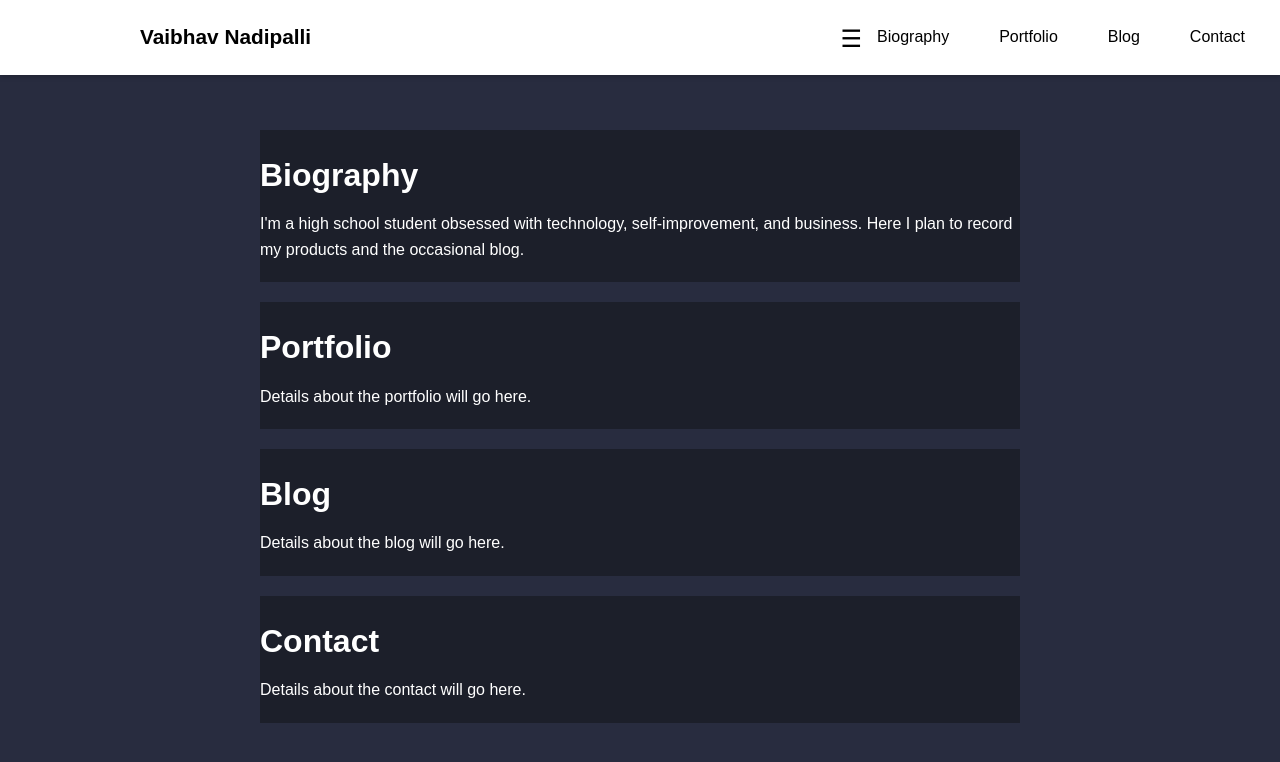
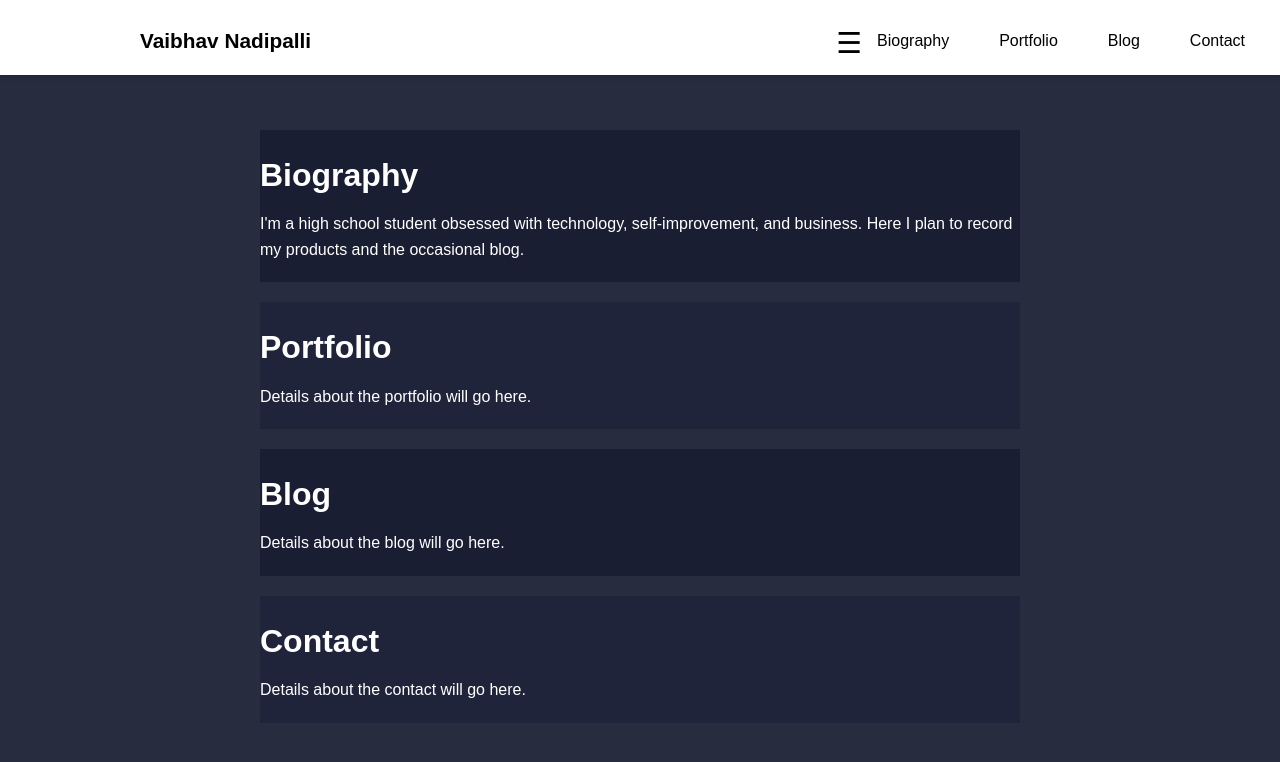
Before and after one commit to Vaibhav-Nadipalli/vaibhav-nadipalli.github.io, a Jekyll site: the page built from index.markdown, in a window 1280 px wide. Shown: the top 762 px of the page. Built offline with Jekyll 4.4.1, drawn with Linux system fonts in a browser that asks for light colours.

Commit message:
Update styles.css

```diff
--- a/assets/css/styles.css
+++ b/assets/css/styles.css
@@ -53,7 +53,7 @@ header {
 }
 
 .nav-toggle-label {
-    font-size: 1.5em;
+    font-size: 1.8em; /* Increased by 3 pixels */
     cursor: pointer;
     margin-left: auto;
     margin-top: 5px;
@@ -122,7 +122,6 @@ main {
 section {
     padding: 20px 0;
     margin: 20px 0;
-    background-color: #1c1f2a; /* Dark navy background */
 }
 
 .section-title {
@@ -179,3 +178,12 @@ section {
         margin-top: 75px; /* Adjust main content margin to accommodate fixed header on mobile */
     }
 }
+
+/* Alternating section background colors */
+section:nth-child(odd) {
+    background-color: #1a1e33; /* Darker navy */
+}
+
+section:nth-child(even) {
+    background-color: #20243a; /* Slightly lighter navy */
+}
```
